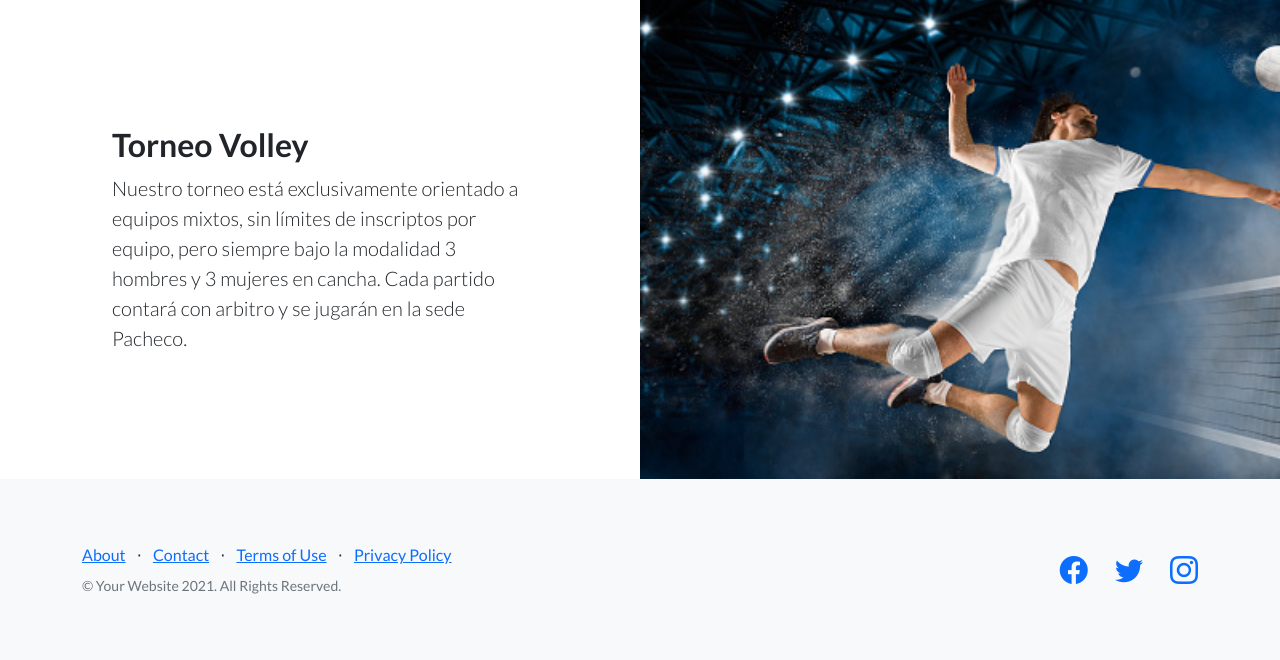
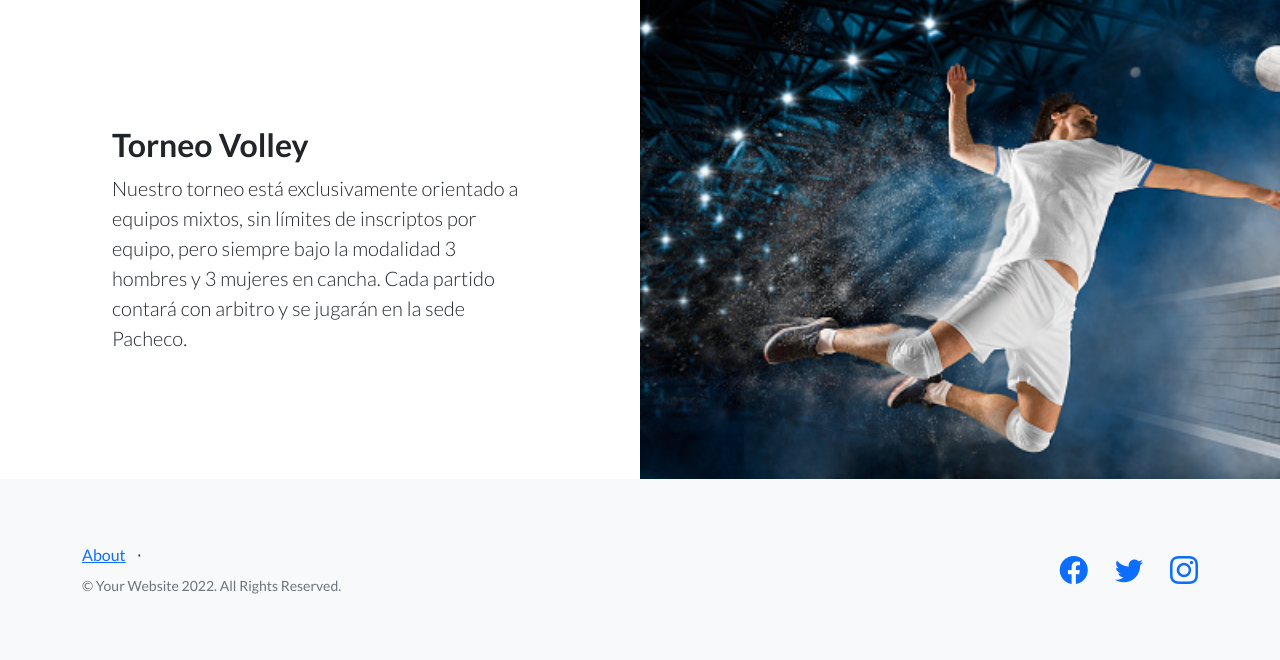
Before and after one commit to nicolasmcardozo/ProyectoFinal, a Django app: page / in a window 1280 px wide. Shown: the part 1601-2261 px from the top of the page. Run offline with Django 4.2, Linux system fonts and the light colour scheme; some libraries are stand-ins or nearby versions.

Commit message:
estructura about

```diff
--- a/ProyectoFinal/AppFinal/templates/AppFinal/padre.html
+++ b/ProyectoFinal/AppFinal/templates/AppFinal/padre.html
@@ -93,15 +93,10 @@
                 <div class="row">
                     <div class="col-lg-6 h-100 text-center text-lg-start my-auto">
                         <ul class="list-inline mb-2">
-                            <li class="list-inline-item"><a href="#!">About</a></li>
+                            <li class="list-inline-item"><a href="{% url 'About' %}">About</a></li>
                             <li class="list-inline-item">⋅</li>
-                            <li class="list-inline-item"><a href="#!">Contact</a></li>
-                            <li class="list-inline-item">⋅</li>
-                            <li class="list-inline-item"><a href="#!">Terms of Use</a></li>
-                            <li class="list-inline-item">⋅</li>
-                            <li class="list-inline-item"><a href="#!">Privacy Policy</a></li>
                         </ul>
-                        <p class="text-muted small mb-4 mb-lg-0">&copy; Your Website 2021. All Rights Reserved.</p>
+                        <p class="text-muted small mb-4 mb-lg-0">&copy; Your Website 2022. All Rights Reserved.</p>
                     </div>
                     <div class="col-lg-6 h-100 text-center text-lg-end my-auto">
                         <ul class="list-inline mb-0">
--- a/ProyectoFinal/AppFinal/urls.py
+++ b/ProyectoFinal/AppFinal/urls.py
@@ -38,4 +38,5 @@ urlpatterns = [
     path(r'^nuevo$',views.VolleyCreacion.as_view(),name='New2'),
     path(r'^editar/(?P<pk>\d+2)$',views.VolleyUpdate.as_view(),name='Edit2'),
     path(r'^borrar/(?P<pk>\d+2)$',views.VolleyDelete.as_view(),name='Delete2'),
+    path('about',views.about,name='About'),
 ]
--- a/ProyectoFinal/AppFinal/views.py
+++ b/ProyectoFinal/AppFinal/views.py
@@ -349,3 +349,6 @@ class TenisUpdate(LoginRequiredMixin, UpdateView):
     model = TenisSingle
     success_url = "/AppFinal/tenis"
     fields= ['nombre_participante','email_tenista','telefono_contacto','id_torneo']
+
+def about(request):
+	return render(request,"AppFinal/about.html")
```
Also changed, not shown: ProyectoFinal/AppFinal/templates/AppFinal/about.html (added, +18 -0 lines), 1 other file.
